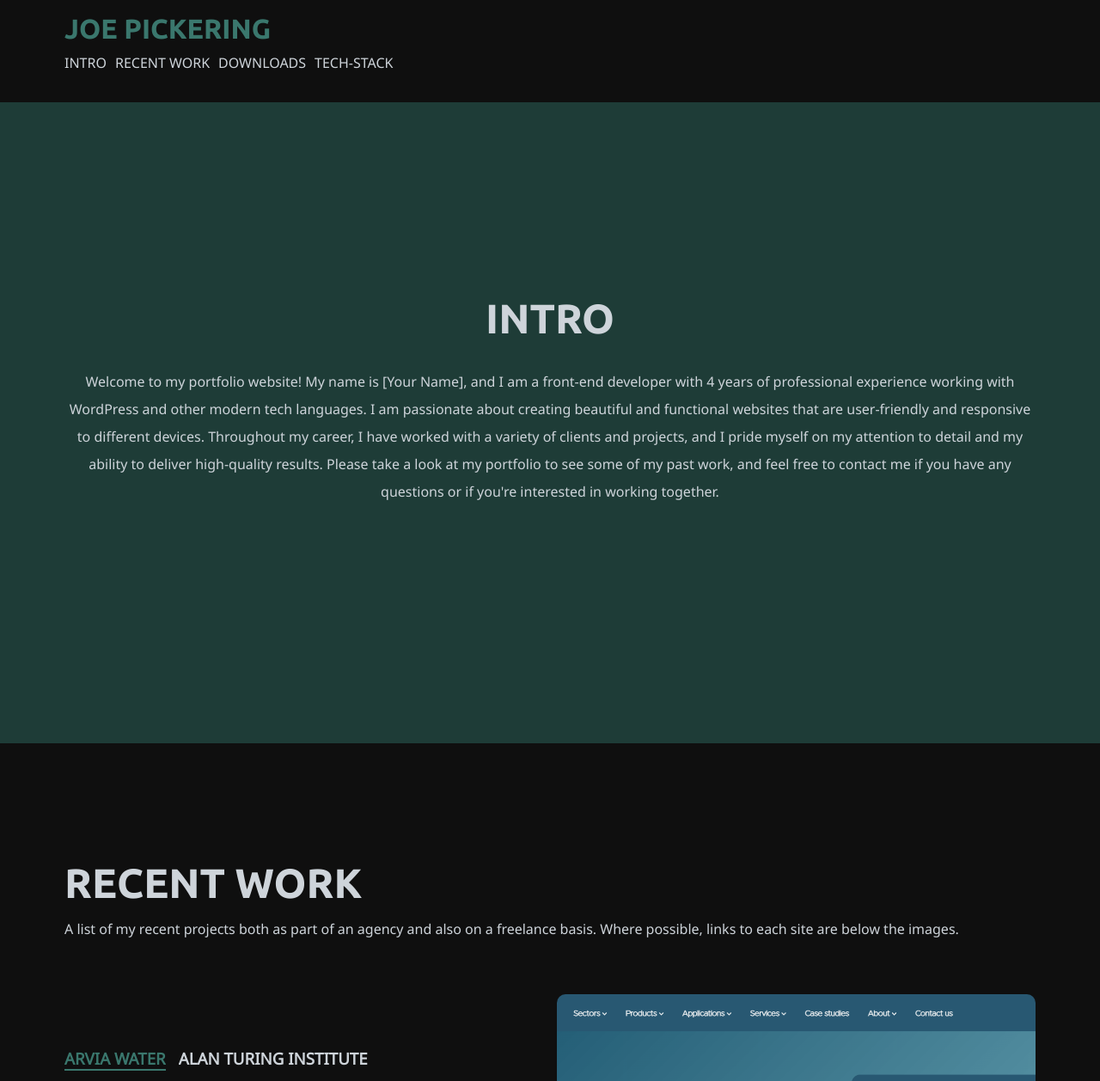
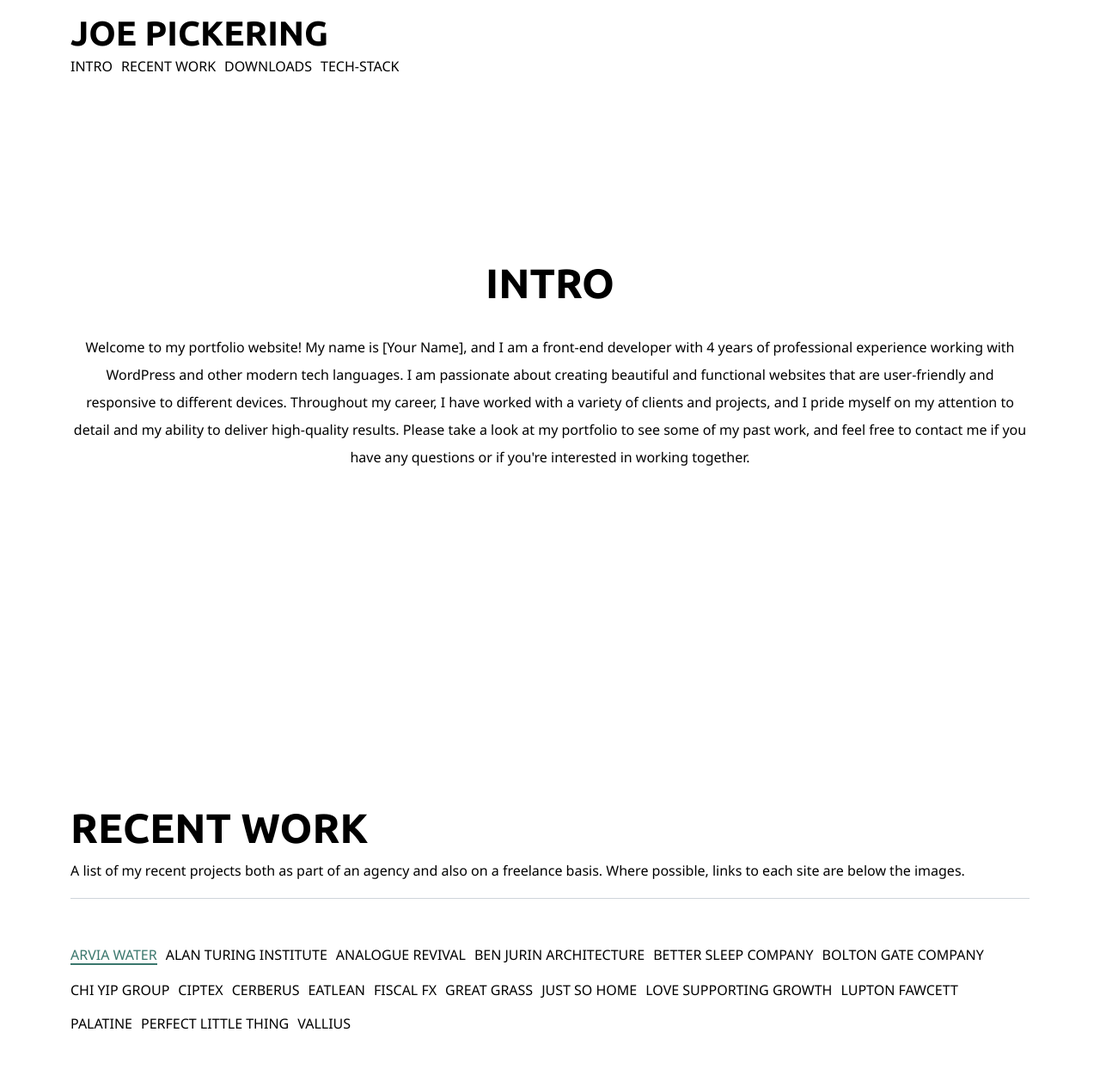
Before and after one commit to pickering-dev/pickering-dev.github.io, a website: page index.html in a window 1280 px wide. Shown: the top 1258 px of the page at 86% size. Drawn offline with nearby package versions, Linux system fonts and the light colour scheme.

Commit message:
styling overhaul

```diff
--- a/index.html
+++ b/index.html
@@ -9,9 +9,11 @@
 	</head>
 	<body>
 		<main id="mainContent">
+
                 <header>
+                    <div class="container">
                     <div class="title">
-                    <h1>Joe Pickering</h1>
+                        <h1 id="header-text">Joe Pickering</h1>
                     </div>
                     <nav>
                         <ul>
@@ -39,14 +41,23 @@
                     <div class="progress-bar">
                         <div class="bar-progress"></div>
                     </div>
+                </div>
                 </header>
+
+
+
+            <div class="site-wrapper">
                 <section id="intro" class="intro">
+                    <div class="container">
                         <h2>Intro</h2>
                         <div class="writing">
                             <p>Welcome  to my portfolio website! My name is [Your Name], and I am a front-end developer with 4 years of professional experience working with WordPress and other modern tech languages. I am passionate about creating beautiful and functional websites that are user-friendly and responsive to different devices. Throughout my career, I have worked with a variety of clients and projects, and I pride myself on my attention to detail and my ability to deliver high-quality results. Please take a look at my portfolio to see some of my past work, and feel free to contact me if you have any questions or if you're interested in working together.</p>
                         </div>
+                    </div>
+
 			</section>
 			<section class="recent-work" id="recentWork">
+                <div class="container">
                     <h2>Recent Work</h2>
                     <p>A list of my recent projects both as part of an agency and also on a freelance basis. Where possible, links to each site are below the images.</p>
                     <div class="slider">
@@ -140,9 +151,12 @@
                                 <h3>Vallius</h3>
                             </div>
                     </div>
+                </div>
+
 
             </section>
             <section class="downloads" id="downloads">
+                <div class="container">
                     <div class="title">
                         <h2>Downloads & Links</h2>
                     </div>
@@ -156,8 +170,14 @@
                         </div>
                     </div>
 
+                </div>
+
             </section>
+            </div>
+
 		</main>
+        <link href="https://cdn.jsdelivr.net/npm/bootstrap@5.2.3/dist/css/bootstrap.min.css" rel="stylesheet" integrity="sha384-rbsA2VBKQhggwzxH7pPCaAqO46MgnOM80zW1RWuH61DGLwZJEdK2Kadq2F9CUG65" crossorigin="anonymous">
+<script src="https://cdn.jsdelivr.net/npm/bootstrap@5.2.3/dist/js/bootstrap.bundle.min.js" integrity="sha384-kenU1KFdBIe4zVF0s0G1M5b4hcpxyD9F7jL+jjXkk+Q2h455rYXK/7HAuoJl+0I4" crossorigin="anonymous"></script>
         <script src="/scripts/scripts.js"></script>
 	</body>
 </html>
--- a/scripts/scripts.js
+++ b/scripts/scripts.js
@@ -83,4 +83,16 @@ document.addEventListener("DOMContentLoaded", function () {
 			activeImage = image;
 		});
 	});
+
+	var headerText = document.getElementById("header-text");
+
+	window.onscroll = function () {
+		if (window.pageYOffset > 0 && headerText.style.height !== "0px") {
+			headerText.style.opacity = 0;
+			headerText.style.height = "0px";
+		} else if (window.pageYOffset === 0 && headerText.style.height === "0px") {
+			headerText.style.opacity = 1;
+			headerText.style.height = "40px";
+		}
+	};
 });
--- a/styles/style.scss
+++ b/styles/style.scss
@@ -5,16 +5,20 @@
 	padding: 0;
 	font-family: "Noto Sans", sans-serif;
 	scroll-behavior: smooth;
-	overflow-x: hidden;
-	color: #ced4da;
-	transition: 0.2s color ease-in-out;
+	color: black;
 }
 
 main {
 	display: none;
 }
-body {
-	background-color: #0f0f0f;
+
+html {
+	overflow-x: hidden;
+}
+
+a {
+	text-decoration: none;
+	--bs-link-color: black;
 }
 
 #loading-screen {
@@ -57,9 +61,8 @@ header {
 	top: 0;
 	width: 100%;
 	background: white;
-	padding-left: clamp(30px, 100px, 75px);
-	padding-right: clamp(30px, 100px, 75px);
-	background-color: #0f0f0f;
+	padding-left: clamp(30px, 100px, 15px);
+	padding-right: clamp(30px, 100px, 15px);
 	.progress-bar {
 		height: 5px;
 		width: 100%;
@@ -69,7 +72,6 @@ header {
 			height: 2px;
 			transition: all 0.2s ease-in;
 			width: 0;
-			max-width: 90%;
 			opacity: 0.5;
 		}
 	}
@@ -86,12 +88,16 @@ header {
 	h2 {
 		font-family: "Ubuntu", sans-serif;
 		text-transform: uppercase;
-		color: #3a776d;
+		font-weight: 900;
+		height: 40px;
+		opacity: 1;
+		transition: all 0.5s ease-in-out 0s;
 	}
 	ul {
 		display: flex;
 		list-style: none;
 		margin-top: 10px;
+		padding-left: 0;
 		li {
 			margin-right: 5px;
 			padding-right: 5px;
@@ -114,8 +120,8 @@ header {
 section {
 	height: 50vh;
 	padding-top: 135px;
-	padding-left: clamp(30px, 100px, 75px);
-	padding-right: clamp(30px, 100px, 75px);
+	padding-left: clamp(30px, 100px, 15px);
+	padding-right: clamp(30px, 100px, 15px);
 	h1,
 	h2 {
 		font-family: "Ubuntu", sans-serif;
@@ -123,10 +129,10 @@ section {
 	}
 	h2 {
 		font-size: 3em;
-		width: fit-content;
+		width: 100%;
+		font-weight: 900;
 	}
 	&.intro {
-		background-color: #1e3c37;
 		display: flex;
 		justify-content: center;
 		align-items: center;
@@ -157,9 +163,11 @@ section {
 			margin: 15px 0;
 		}
 
-		.images {
-			width: 50%;
+		p {
+			border-bottom: 1px solid #ced4da;
+			padding-bottom: 20px;
 		}
+
 		.active {
 			border-bottom: 2px solid;
 			width: fit-content;
@@ -167,7 +175,7 @@ section {
 		}
 		.slider {
 			display: flex;
-			flex-direction: row-reverse;
+			flex-direction: column-reverse;
 			align-items: center;
 		}
 		.work {
@@ -175,13 +183,13 @@ section {
 			flex-direction: row;
 			flex-wrap: wrap;
 			height: 100%;
-			width: 50%;
 			margin-top: 30px;
 			overflow-x: visible;
-			padding: 15px 15px 15px 0;
+
 			h3 {
-				margin: 15px 15px 15px 0;
+				margin: 10px 10px 10px 0;
 				text-transform: uppercase;
+				font-size: 1rem;
 				&:hover {
 					cursor: pointer;
 				}
@@ -198,7 +206,6 @@ section {
 	}
 
 	&#downloads {
-		background-color: #1e3c37;
 		.downloads {
 			margin-top: 30px;
 			margin-right: 30px;
```
Also changed, not shown: package.json (added, +22 -0 lines), styles/style.css, 2 other files. Lines whose indentation alone changed are shown as unchanged.
